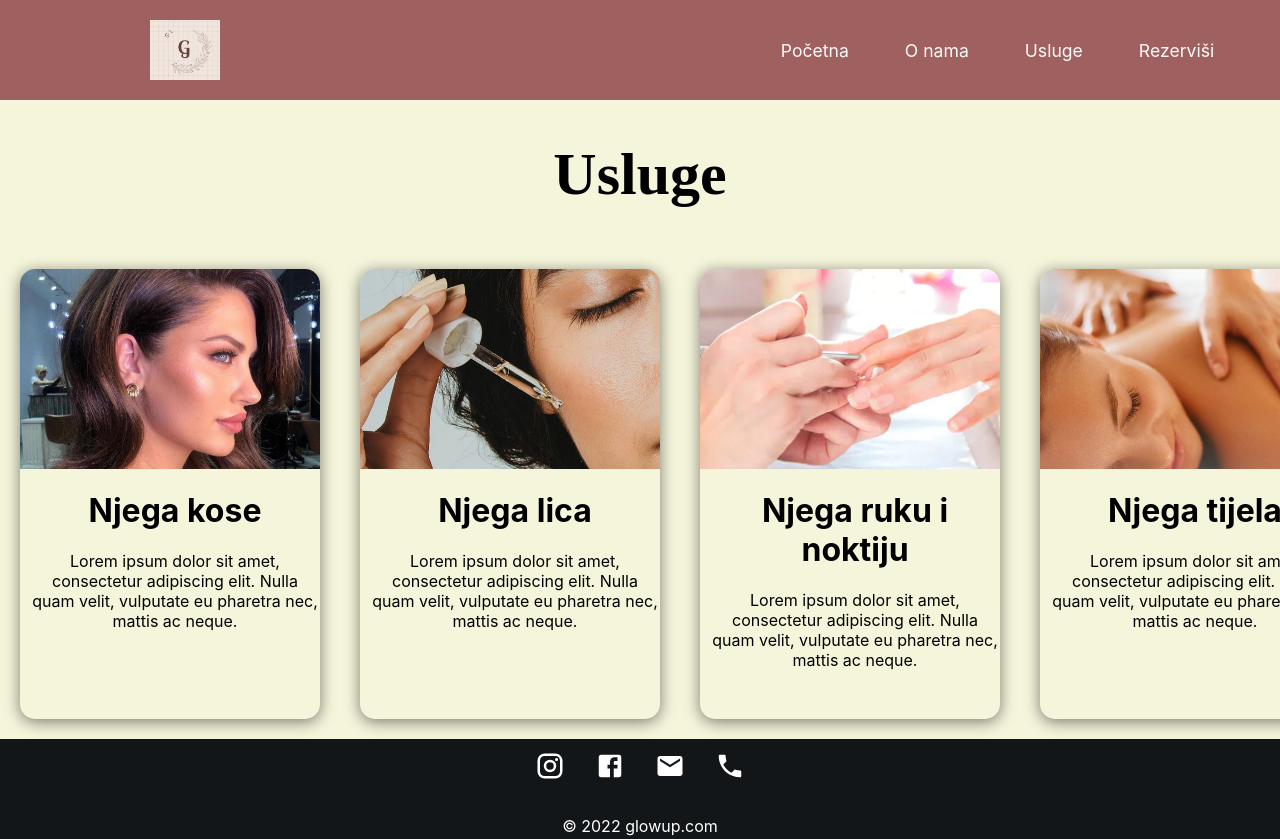
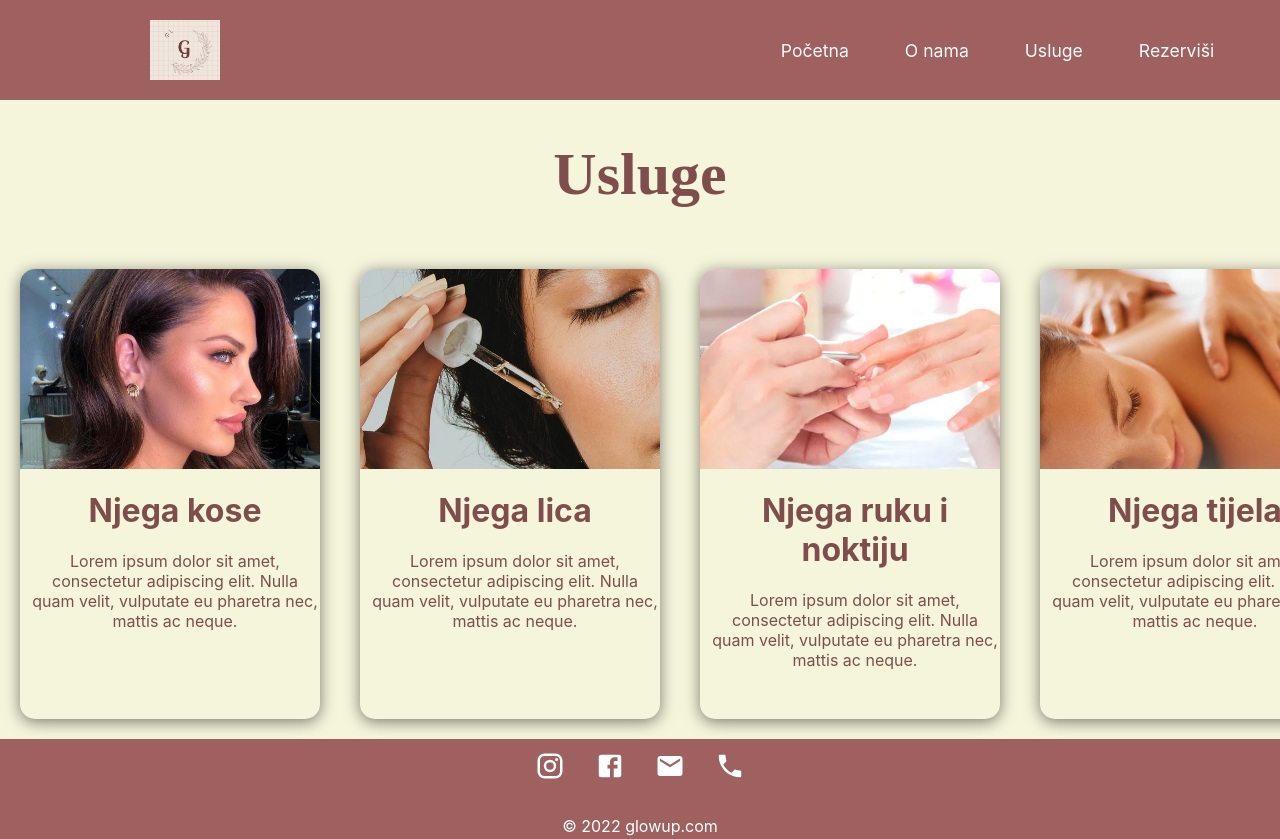
Before and after one commit to ehasanovic4/tsi-projekat-frontend, a React (Create React App) app: page /Usluge in a window 1280 px wide. Shown: the top 839 px of the page. Built offline with nearby package versions, Linux system fonts and the light colour scheme.

Commit message:
Promijenjene boje na 'usluge' i 'o nama'

```diff
--- a/src/styles/Footer.css
+++ b/src/styles/Footer.css
@@ -1,9 +1,8 @@
 .footer {
   width: 100%;
   height: 200px;
+  height: 90px;
   background-color: hsl(0,25%,50%);
-  height: 90px;
-  background-color: #121619;
   display: flex; /*cemu ovo, i sledeca dva */
   justify-content: center;
   align-items: center;
--- a/src/styles/Onama.css
+++ b/src/styles/Onama.css
@@ -3,6 +3,7 @@
     height: 90vh;
     display: flex;
     flex-direction: column;
+    color: hsl(0,25%,40%);
   }
 
   .onamaTop {
--- a/src/styles/Usluge.css
+++ b/src/styles/Usluge.css
@@ -6,6 +6,7 @@
     align-items: center;
     flex-direction: column;
     background-color:beige;
+    color: hsl(0,25%,40%);
   }
   .usluge .naslov {
     font-family: cursive;
```
